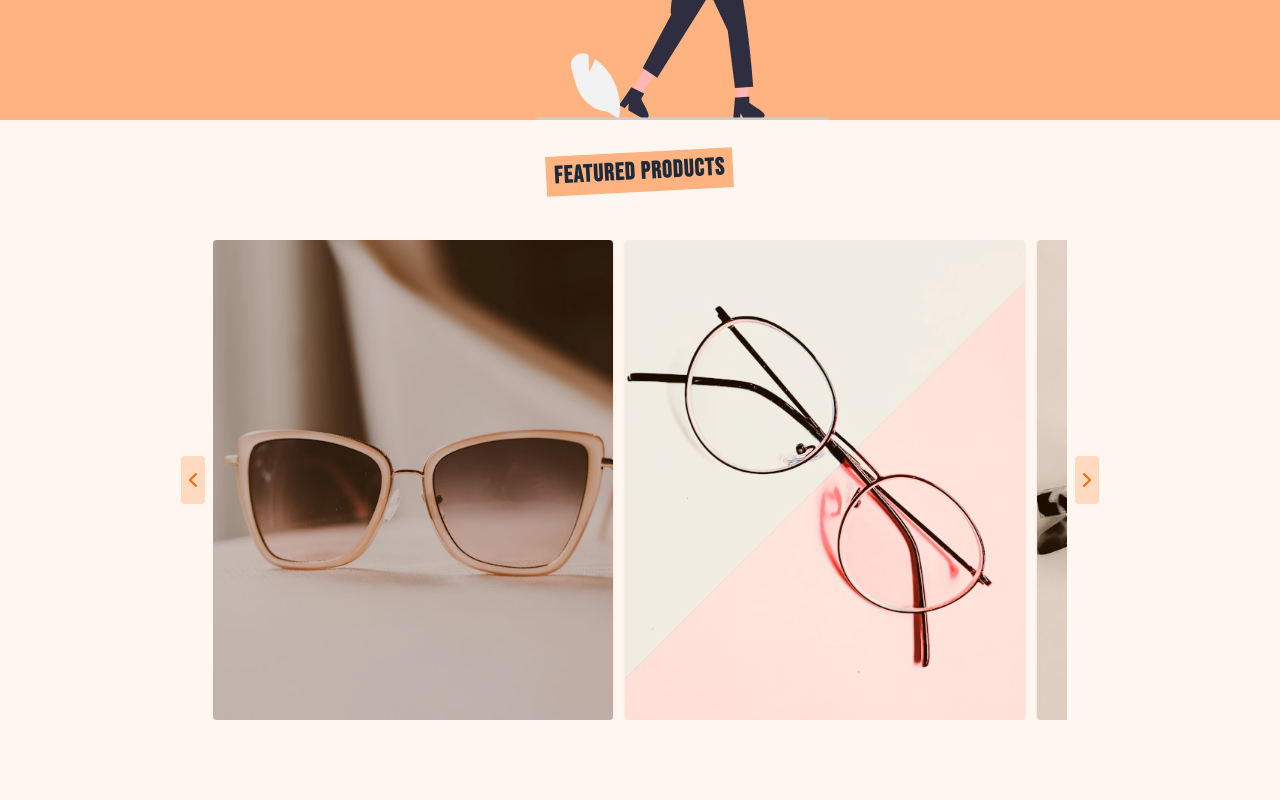
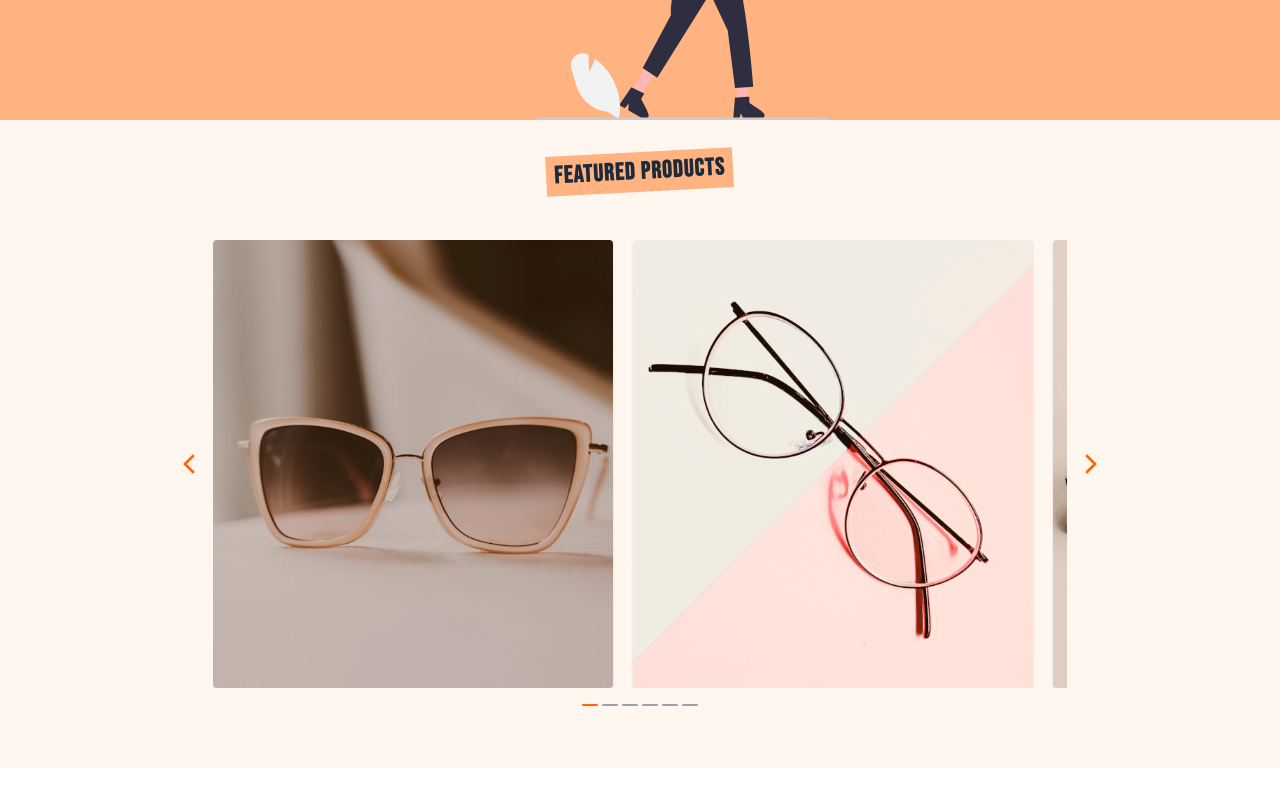
Before and after one commit to Emma769/frames-by-bibi, a React (Vite) app: page / in a window 1280 px wide. Shown: the part 1006-1806 px from the top of the page. After the commit the page ends 1774 px from the top, so only its background shows below. Built offline with nearby package versions, Linux system fonts and the light colour scheme.

Commit message:
adjusted featured products section

```diff
--- a/src/index.css
+++ b/src/index.css
@@ -152,3 +152,59 @@ nav a {
 .search-form {
   @apply fixed top-0 left-0 right-0 bg-[hsl(24,100%,97%)] h-[7.5em];
 }
+
+.indicator-btn {
+  @apply h-0.5 w-4 bg-gray-400 rounded-lg cursor-pointer;
+}
+
+.indicator-btn.active {
+  @apply bg-[#ff6600];
+}
+
+.indicator-btn:hover {
+  @apply bg-[#ff6600];
+}
+
+.indicator-btn:focus-visible {
+  outline: 0.5px solid lightgrey;
+}
+
+.alt-indicator-btn-left {
+  @apply absolute z-10 right-full top-1/2 -translate-y-1/2 cursor-pointer p-2 transition-colors;
+}
+
+.alt-indicator-btn-right {
+  @apply absolute z-10 left-full top-1/2 -translate-y-1/2 cursor-pointer p-2 transition-colors;
+}
+
+.alt-indicator-btn-right:hover {
+  background-color: hsl(24, 100%, 90%);
+  border-radius: 100%;
+  animation: poke-right 0.5s infinite;
+}
+
+.alt-indicator-btn-right:focus-visible {
+  outline: 0.5px solid lightgrey;
+}
+
+.alt-indicator-btn-left:focus-visible {
+  outline: 0.5px solid lightgrey;
+}
+
+.alt-indicator-btn-left:hover {
+  background-color: hsl(24, 100%, 90%);
+  border-radius: 100%;
+  animation: poke-left 0.5s infinite;
+}
+
+@keyframes poke-right {
+  to {
+    transform: translateX(10px);
+  }
+}
+
+@keyframes poke-left {
+  to {
+    transform: translateX(-10px);
+  }
+}
--- a/src/pages/HomePage.tsx
+++ b/src/pages/HomePage.tsx
@@ -2,7 +2,7 @@ import { Link, useNavigate } from "react-router-dom";
 import Container from "../components/layouts/Container";
 import Card from "../components/layouts/Card";
 import { LuChevronLeft, LuChevronRight } from "react-icons/lu";
-import { useRef } from "react";
+import { createRef, useRef, useState, type RefObject } from "react";
 
 export default function HomePage() {
   const navigate = useNavigate();
@@ -65,22 +65,32 @@ const images = [
 ];
 
 function FeaturedProducts() {
-  const scrollRef = useRef<HTMLUListElement | null>(null);
+  const [activeIdx, setActiveIdx] = useState(0);
 
-  const scrollAmount = 350;
+  const itemRefs = useRef<RefObject<HTMLLIElement | null>[]>(
+    Array.from({ length: images.length }, () =>
+      createRef<HTMLLIElement | null>()
+    )
+  );
 
-  const handleScrollRight = () => {
-    scrollRef.current?.scrollBy({
-      left: scrollAmount,
+  const scrollTo = (i: number) => {
+    itemRefs.current[i].current?.scrollIntoView({
       behavior: "smooth",
+      inline: "center",
     });
+    setActiveIdx(i);
   };
 
   const handleScrollLeft = () => {
-    scrollRef.current?.scrollBy({
-      left: -scrollAmount,
-      behavior: "smooth",
-    });
+    if (activeIdx > 0) {
+      scrollTo(activeIdx - 1);
+    }
+  };
+
+  const handleScrollRight = () => {
+    if (activeIdx < images.length - 1) {
+      scrollTo(activeIdx + 1);
+    }
   };
 
   return (
@@ -96,26 +106,36 @@ function FeaturedProducts() {
         <Container>
           <div className="relative">
             <button
-              className="bg-[rgba(255,102,0,.2)] rounded-sm py-3 cursor-pointer right-[101%] absolute top-1/2 -translate-y-1/2 z-10 hover:bg-[rgba(255,102,0,.3)] transition-colors"
+              className="alt-indicator-btn-left"
               onClick={handleScrollLeft}
             >
-              <LuChevronLeft className="stroke-[#ff6600] size-6" />
+              <LuChevronLeft className="size-8 stroke-[#ff6600]" />
             </button>
             <button
-              className="bg-[rgba(255,102,0,.2)] rounded-sm py-3 absolute z-10 top-1/2 -translate-y-1/2 left-[101%] cursor-pointer hover:bg-[rgba(255,102,0,.3)] transition-colors"
+              className="alt-indicator-btn-right"
               onClick={handleScrollRight}
             >
-              <LuChevronRight className="stroke-[#ff6600] size-6" />
+              <LuChevronRight className="size-8 stroke-[#ff6600]" />
             </button>
-            <ul
-              className="flex items-center gap-x-3 overflow-x-auto [&::-webkit-scrollbar]:h-0 [-ms-overflow-style:none] [scrollbar-width:none]"
-              ref={scrollRef}
-            >
+            <div className="flex gap-x-1 absolute top-full left-1/2 -translate-x-1/2 z-10 pt-4">
+              {images.map((_, i) => (
+                <button
+                  className={`indicator-btn ${i === activeIdx ? "active" : ""}`}
+                  key={`btn_${i}`}
+                  onClick={() => scrollTo(i)}
+                ></button>
+              ))}
+            </div>
+            <ul className="flex items-center gap-x-5 overflow-x-hidden">
               {images.map((image, i) => (
-                <li key={`${image}_${i}`} className="shrink-0 grow-0">
+                <li
+                  key={`${image}_${i}`}
+                  className="shrink-0 grow-0"
+                  ref={itemRefs.current[i]}
+                >
                   <Link to="/">
                     <Card>
-                      <div className="h-[20em] w-[15em] sm:h-[25em] sm:w-[20] lg:h-[30em] lg:w-[25em] relative after:absolute after:content-[''] after:inset-0 after:bg-[rgba(255,102,0,.1)]">
+                      <div className="h-[18em] w-[15em] sm:h-[22em] sm:w-[20] lg:h-[28em] lg:w-[25em] relative after:absolute after:content-[''] after:inset-0 after:bg-[rgba(255,102,0,.1)]">
                         <img
                           src={`/${image}`}
                           alt="product photo"
```
